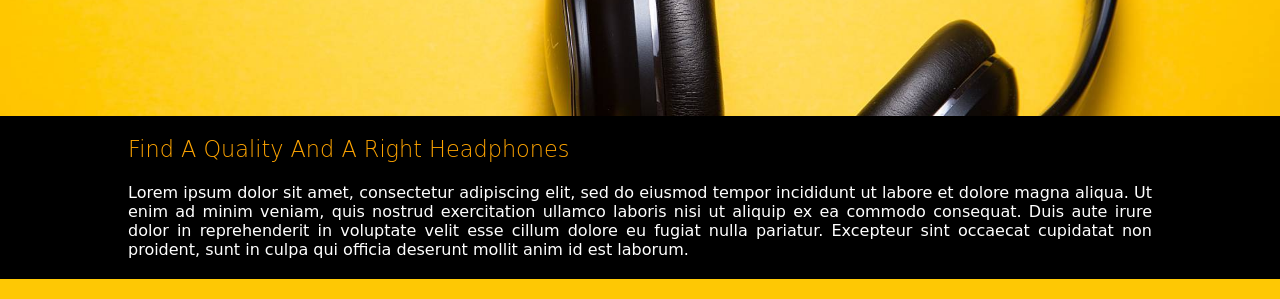
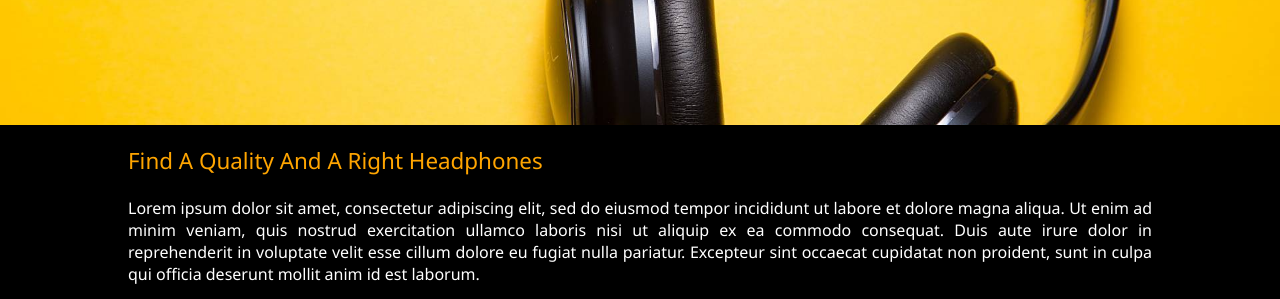
Before and after one commit to shimaakamal36/music-color, a plain HTML site: page index.html in a window 1280 px wide. Shown: the part 346-645 px from the top of the page. Drawn offline with Linux system fonts and the light colour scheme.

Commit message:
Update style.css

```diff
--- a/css/style.css
+++ b/css/style.css
@@ -6,7 +6,7 @@
 
 html {
     font-size: 16px;
-    font-family: cursive, monospace;
+    font-family: 'Segoe UI', Tahoma, Geneva, Verdana, sans-serif;
 }
 
 .inner {
```
